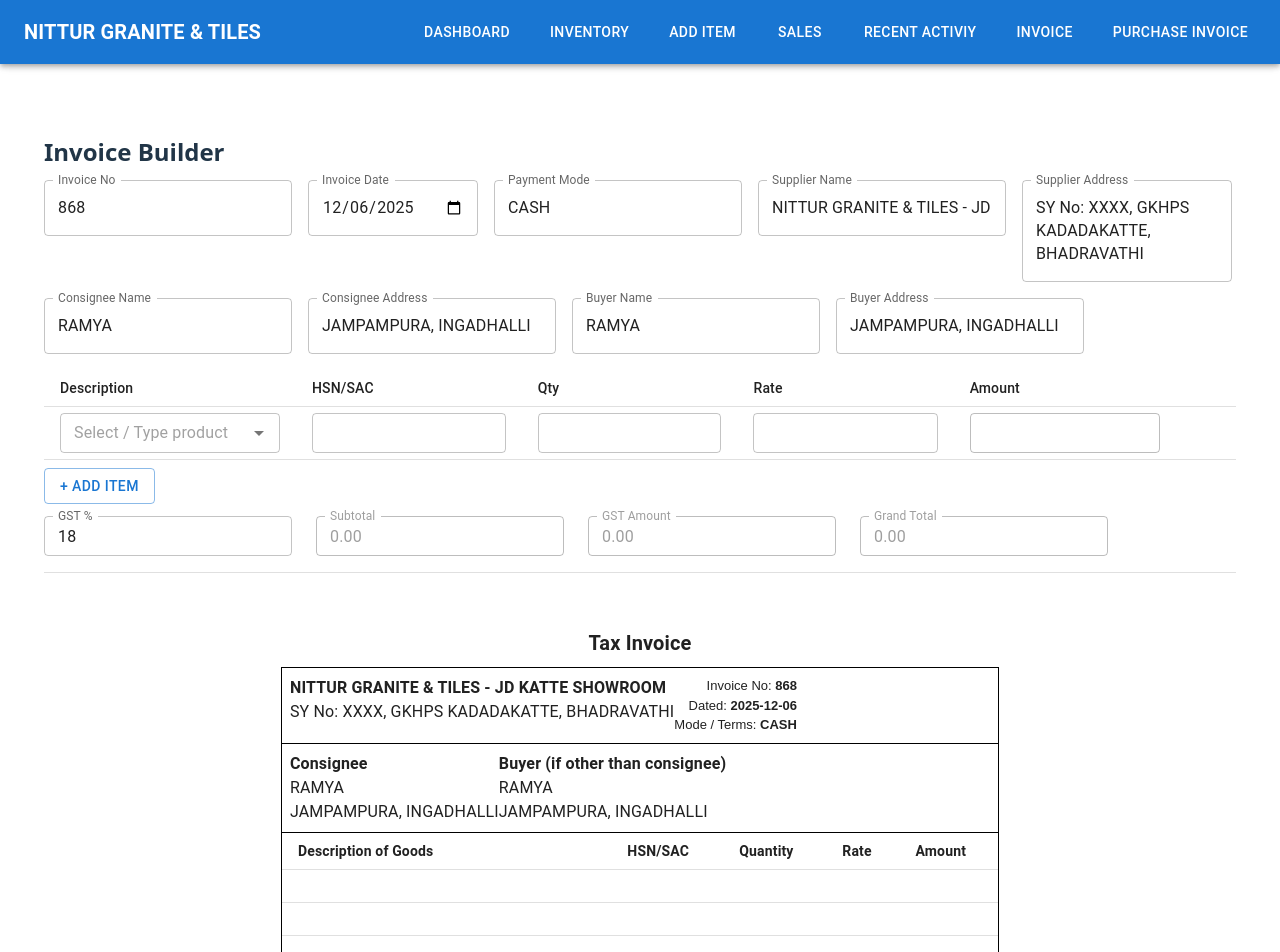
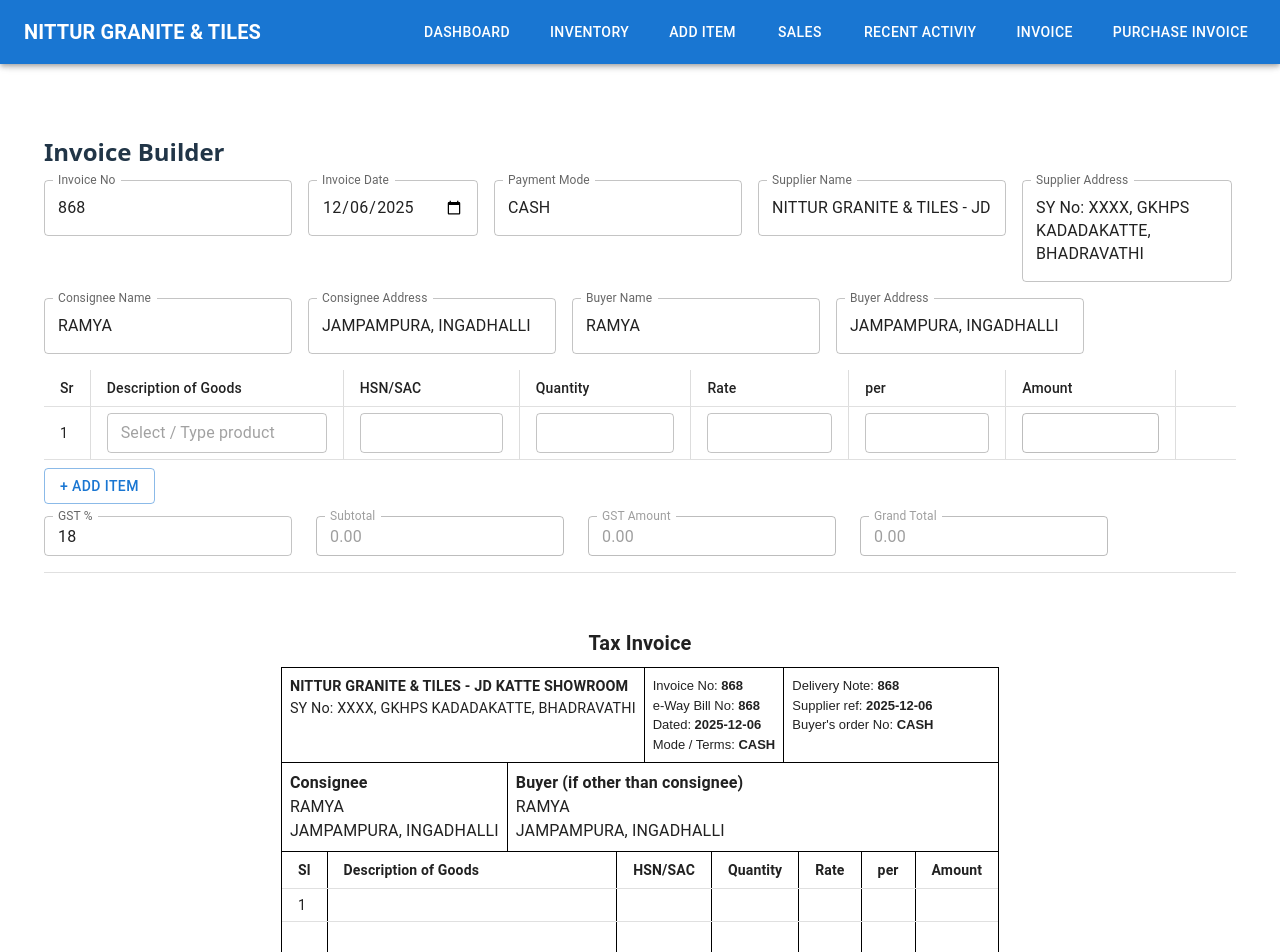
Before and after one commit to gsarun7/inventory-ui, a React (Vite) app: page /invoice in a window 1280 px wide. Shown: the top 952 px of the page. Built offline with nearby package versions, Linux system fonts and the light colour scheme; some icons are missing.

Commit message:
preview fixed

```diff
--- a/src/components/InvoiceForm/InvoiceForm.jsx
+++ b/src/components/InvoiceForm/InvoiceForm.jsx
@@ -114,11 +114,13 @@
         <Table size="small">
           <TableHead>
             <TableRow>
-              <TableCell>Description</TableCell>
-              <TableCell>HSN/SAC</TableCell>
-              <TableCell>Qty</TableCell>
-              <TableCell>Rate</TableCell>
-              <TableCell>Amount</TableCell>
+              <TableCell sx={{ borderRight: '1px solid #ddd' }}>Sr</TableCell>
+              <TableCell sx={{ borderRight: '1px solid #ddd' }}>Description of Goods</TableCell>
+              <TableCell sx={{ borderRight: '1px solid #ddd' }}>HSN/SAC</TableCell>
+              <TableCell sx={{ borderRight: '1px solid #ddd' }}>Quantity</TableCell>
+              <TableCell sx={{ borderRight: '1px solid #ddd' }}>Rate</TableCell>
+              <TableCell sx={{ borderRight: '1px solid #ddd' }}>per</TableCell>
+              <TableCell sx={{ borderRight: '1px solid #ddd' }}>Amount</TableCell>
               <TableCell />
             </TableRow>
           </TableHead>
@@ -126,30 +128,34 @@
           <TableBody>
             {form.items.map((item, idx) => (
               <TableRow key={idx}>
-                <TableCell style={{ minWidth: 220 }}>
+                <TableCell sx={{ borderRight: '1px solid #ddd' }}>{idx + 1}</TableCell>
+                <TableCell style={{ minWidth: 220 }} sx={{ borderRight: '1px solid #ddd' }}>
                   <Autocomplete
                     options={productList}
                     getOptionLabel={(opt) => opt.name}
+                    freeSolo
                     size="small"
-                    onChange={(e, val) => {
-                      if (val) {
+                    onChange={(e, val, reason) => {
+                      if (reason === 'selectOption' && val && typeof val === 'object') {
+                        // Selected from dropdown - populate all fields
                         updateItem(idx, "name", val.name);
                         updateItem(idx, "hsn", val.hsn);
-                        updateItem(idx, "rate", val.rate);
+                        updateItem(idx, "rate", val.rate.toString());
+                      } else if (reason === 'createOption' || reason === 'clear') {
+                        // User typed or cleared - just update name
+                        updateItem(idx, "name", val || "");
                       }
                     }}
                     renderInput={(params) => (
                       <TextField
                         {...params}
-                        value={item.name}
-                        onChange={(e) => updateItem(idx, "name", e.target.value)}
                         placeholder="Select / Type product"
                       />
                     )}
                   />
                 </TableCell>
 
-                <TableCell>
+                <TableCell sx={{ borderRight: '1px solid #ddd' }}>
                   <TextField
                     size="small"
                     value={item.hsn}
@@ -157,7 +163,7 @@
                   />
                 </TableCell>
 
-                <TableCell>
+                <TableCell sx={{ borderRight: '1px solid #ddd' }}>
                   <TextField
                     size="small"
                     type="number"
@@ -165,8 +171,7 @@
                     onChange={(e) => updateItem(idx, "qty", e.target.value)}
                   />
                 </TableCell>
-
-                <TableCell>
+                              <TableCell sx={{ borderRight: '1px solid #ddd' }}>
                   <TextField
                     size="small"
                     type="number"
@@ -174,8 +179,15 @@
                     onChange={(e) => updateItem(idx, "rate", e.target.value)}
                   />
                 </TableCell>
+                <TableCell sx={{ borderRight: '1px solid #ddd' }}>
+                  <TextField
+                    size="small"
+                    value={item.per}
+                    onChange={(e) => updateItem(idx, "per", e.target.value)}
 
-                <TableCell>
+                  />
+                </TableCell>
+                <TableCell sx={{ borderRight: '1px solid #ddd' }}>
                   <TextField size="small" value={item.amount} disabled />
                 </TableCell>
 
--- a/src/components/InvoiceForm/InvoicePreview.jsx
+++ b/src/components/InvoiceForm/InvoicePreview.jsx
@@ -15,31 +15,70 @@
         Tax Invoice
       </Typography>
 
-      <Grid container sx={{ border: "1px solid #000", p: 1 }}>
-        <Grid item xs={8}>
-          <Typography sx={{ fontWeight: "bold" }}>{data.supplierName}</Typography>
-          <Typography>{data.supplierAddress}</Typography>
+      <Grid container
+        sx={{
+          borderLeft: "1px solid #000",
+          borderRight: "1px solid #000",
+          borderTop: "1px solid #000",
+          borderBottom: "1px solid #000",
+          boxSizing: "border-box"
+        }}>
+        <Grid item xs={8} sx={{ textAlign: "left",p: 1 }}>
+          <Typography sx={{ fontWeight: "bold", fontSize: "0.9rem", wordWrap: "break-word" }}>{data.supplierName}</Typography>
+          <Typography sx={{ fontSize: "0.9rem", wordWrap: "break-word" }}>{data.supplierAddress}</Typography>
         </Grid>
 
-        <Grid item xs={4} sx={{ textAlign: "right" }}>
+        <Grid item xs={4} sx={{ textAlign: "left", borderLeft: '1px solid #000', p: 1}}>
           <div>Invoice No: <b>{data.invoiceNo}</b></div>
+          <div>e-Way Bill No: <b>{data.invoiceNo}</b></div>
           <div>Dated: <b>{data.invoiceDate}</b></div>
           <div>Mode / Terms: <b>{data.paymentMode}</b></div>
+
+        </Grid>
+        <Grid item xs={4} sx={{ textAlign: "left", borderLeft: '1px solid #000', p: 1 }}>
+          <div>Delivery Note: <b>{data.invoiceNo}</b></div>
+          <div>Supplier ref: <b>{data.invoiceDate}</b></div>
+          <div>Buyer's order No: <b>{data.paymentMode}</b></div>
         </Grid>
       </Grid>
 
       {/* consignee / buyer */}
-      <Grid container sx={{ borderLeft: "1px solid #000", borderRight: "1px solid #000", borderBottom: "1px solid #000", p: 1 }}>
-        <Grid item xs={6}>
+      <Grid container
+        sx={{
+          borderLeft: "1px solid #000",
+          borderRight: "1px solid #000",
+          borderBottom: "1px solid #000",
+          boxSizing: "border-box"
+        }}>
+        <Grid
+          item
+          xs={6}
+          sx={{
+            borderRight: "1px solid #000",
+            p: 1,
+            boxSizing: "border-box"
+          }}
+        >
           <Typography sx={{ fontWeight: "bold" }}>Consignee</Typography>
           <Typography>{data.consigneeName}</Typography>
           <Typography>{data.consigneeAddress}</Typography>
         </Grid>
-        <Grid item xs={6}>
-          <Typography sx={{ fontWeight: "bold" }}>Buyer (if other than consignee)</Typography>
+
+        <Grid
+          item
+          xs={6}
+          sx={{
+            p: 1,
+            boxSizing: "border-box"
+          }}
+        >
+          <Typography sx={{ fontWeight: "bold" }}>
+            Buyer (if other than consignee)
+          </Typography>
           <Typography>{data.buyerName}</Typography>
           <Typography>{data.buyerAddress}</Typography>
         </Grid>
+
       </Grid>
 
       {/* items table */}
@@ -47,10 +86,12 @@
         <Table size="small">
           <TableHead>
             <TableRow>
-              <TableCell sx={{ fontWeight: "bold", width: "46%" }}>Description of Goods</TableCell>
-              <TableCell sx={{ fontWeight: "bold" }}>HSN/SAC</TableCell>
-              <TableCell sx={{ fontWeight: "bold" }}>Quantity</TableCell>
-              <TableCell sx={{ fontWeight: "bold" }}>Rate</TableCell>
+              <TableCell sx={{ fontWeight: "bold", borderRight: '1px solid #000' }}>Sl</TableCell>
+              <TableCell sx={{ fontWeight: "bold", width: "46%",borderRight: '1px solid #000' }}>Description of Goods</TableCell>
+              <TableCell sx={{ fontWeight: "bold", borderRight: '1px solid #000' }}>HSN/SAC</TableCell>
+              <TableCell sx={{ fontWeight: "bold", borderRight: '1px solid #000' }}>Quantity</TableCell>
+              <TableCell sx={{ fontWeight: "bold", borderRight: '1px solid #000' }}>Rate</TableCell>
+              <TableCell sx={{ fontWeight: "bold", borderRight: '1px solid #000' }}>per</TableCell>
               <TableCell sx={{ fontWeight: "bold" }}>Amount</TableCell>
             </TableRow>
           </TableHead>
@@ -58,10 +99,12 @@
           <TableBody>
             {data.items.map((it, i) => (
               <TableRow key={i}>
-                <TableCell>{it.name || "\u00A0"}</TableCell>
-                <TableCell>{it.hsn || "\u00A0"}</TableCell>
-                <TableCell>{it.qty || "\u00A0"}</TableCell>
-                <TableCell>{it.rate || "\u00A0"}</TableCell>
+                <TableCell sx={{ borderRight: '1px solid #000' }}>{i+1}</TableCell>
+                <TableCell sx={{ borderRight: '1px solid #000' }}>{it.name || "\u00A0"}</TableCell>
+                <TableCell sx={{ borderRight: '1px solid #000' }}>{it.hsn || "\u00A0"}</TableCell>
+                <TableCell sx={{ borderRight: '1px solid #000' }}>{it.qty || "\u00A0"}</TableCell>
+                <TableCell sx={{ borderRight: '1px solid #000' }}>{it.rate || "\u00A0"}</TableCell>
+                <TableCell sx={{ borderRight: '1px solid #000' }}>{it.per || "\u00A0"}</TableCell>
                 <TableCell>{it.amount || "\u00A0"}</TableCell>
               </TableRow>
             ))}
@@ -69,10 +112,12 @@
             {/* blank rows to reach consistent print height */}
             {Array.from({ length: Math.max(0, blankRows - data.items.length) }).map((_, i) => (
               <TableRow key={`blank-${i}`}>
-                <TableCell>&nbsp;</TableCell>
-                <TableCell></TableCell>
-                <TableCell></TableCell>
-                <TableCell></TableCell>
+                <TableCell sx={{ borderRight: '1px solid #000' }}>&nbsp;</TableCell>
+                <TableCell sx={{ borderRight: '1px solid #000' }}></TableCell>
+                <TableCell sx={{ borderRight: '1px solid #000' }}></TableCell>
+                <TableCell sx={{ borderRight: '1px solid #000' }}></TableCell>
+                <TableCell sx={{ borderRight: '1px solid #000' }}></TableCell>
+                <TableCell sx={{ borderRight: '1px solid #000' }}></TableCell>
                 <TableCell></TableCell>
               </TableRow>
             ))}
@@ -82,7 +127,7 @@
 
       {/* totals */}
       <Grid container sx={{ border: "1px solid #000", borderTop: "none", mt: 0 }}>
-        <Grid item xs={9} sx={{ p: 1 }}>
+        <Grid item xs={9} sx={{ p: 1, borderRight: "1px solid #000" }}>
           <Typography>Amount Chargeable (in words):</Typography>
           <Typography sx={{ fontWeight: "bold" }}>{data.amountInWords}</Typography>
         </Grid>
@@ -96,7 +141,7 @@
 
       {/* footer */}
       <Grid container sx={{ border: "1px solid #000", borderTop: "none", mt: 0, p: 1 }}>
-        <Grid item xs={6}>
+        <Grid item xs={6} >
           <Typography sx={{ fontWeight: "bold" }}>Declaration</Typography>
           <Typography>We declare that this invoice shows the actual price of the goods described and that all particulars are true and correct.</Typography>
         </Grid>
--- a/src/pages/InvoicePage.jsx
+++ b/src/pages/InvoicePage.jsx
@@ -19,7 +19,7 @@
     gstPercent: 18,
     items: [
       // initial one row
-      { name: "", hsn: "", qty: "", rate: "", amount: "" },
+      { name: "", hsn: "", qty: "", rate: "", per: "", amount: "" },
     ],
     subtotal: "0.00",
     gstAmount: "0.00",
@@ -64,7 +64,7 @@
   };
 
   const addItem = () =>
-    setForm((p) => ({ ...p, items: [...p.items, { name: "", hsn: "", qty: "", rate: "", amount: "" }] }));
+    setForm((p) => ({ ...p, items: [...p.items, { name: "", hsn: "", qty: "", rate: "", per: "", amount: "" }] }));
 
   const removeItem = (index) => {
     const newItems = [...form.items];
```
